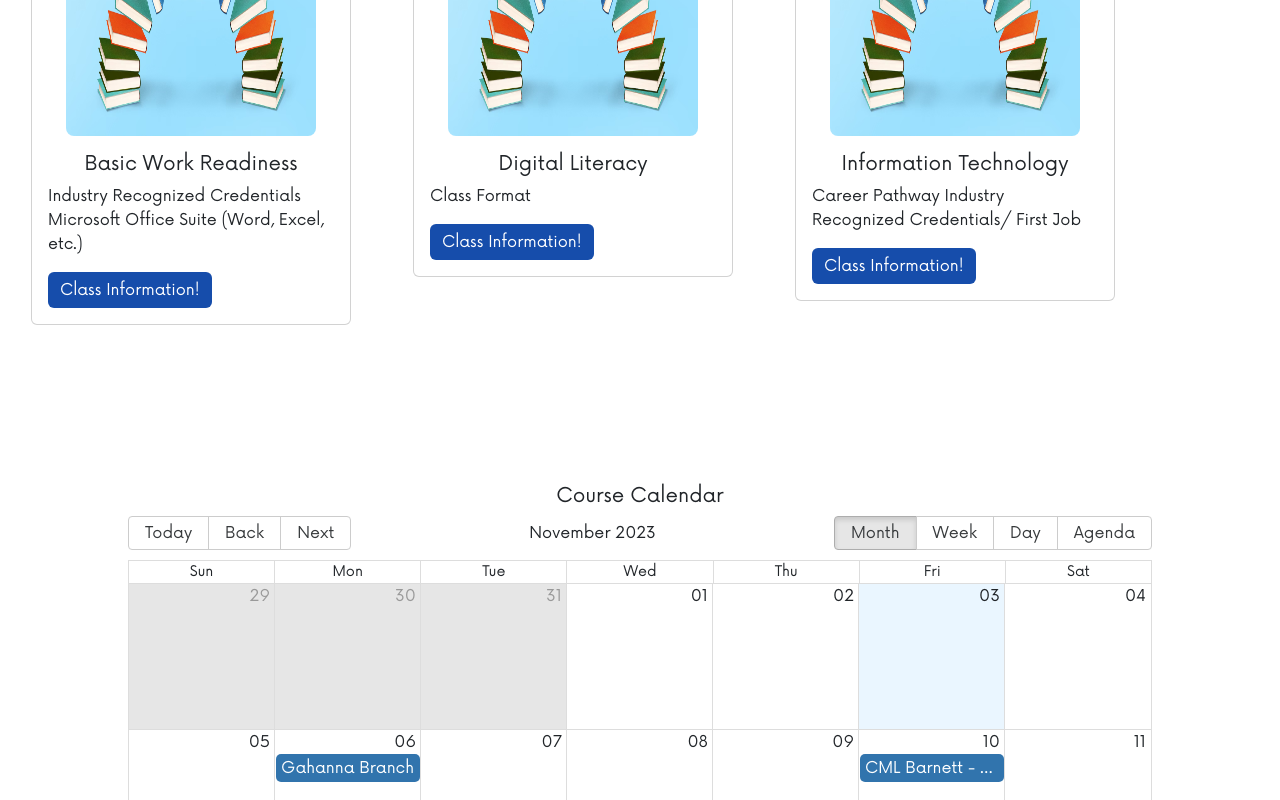
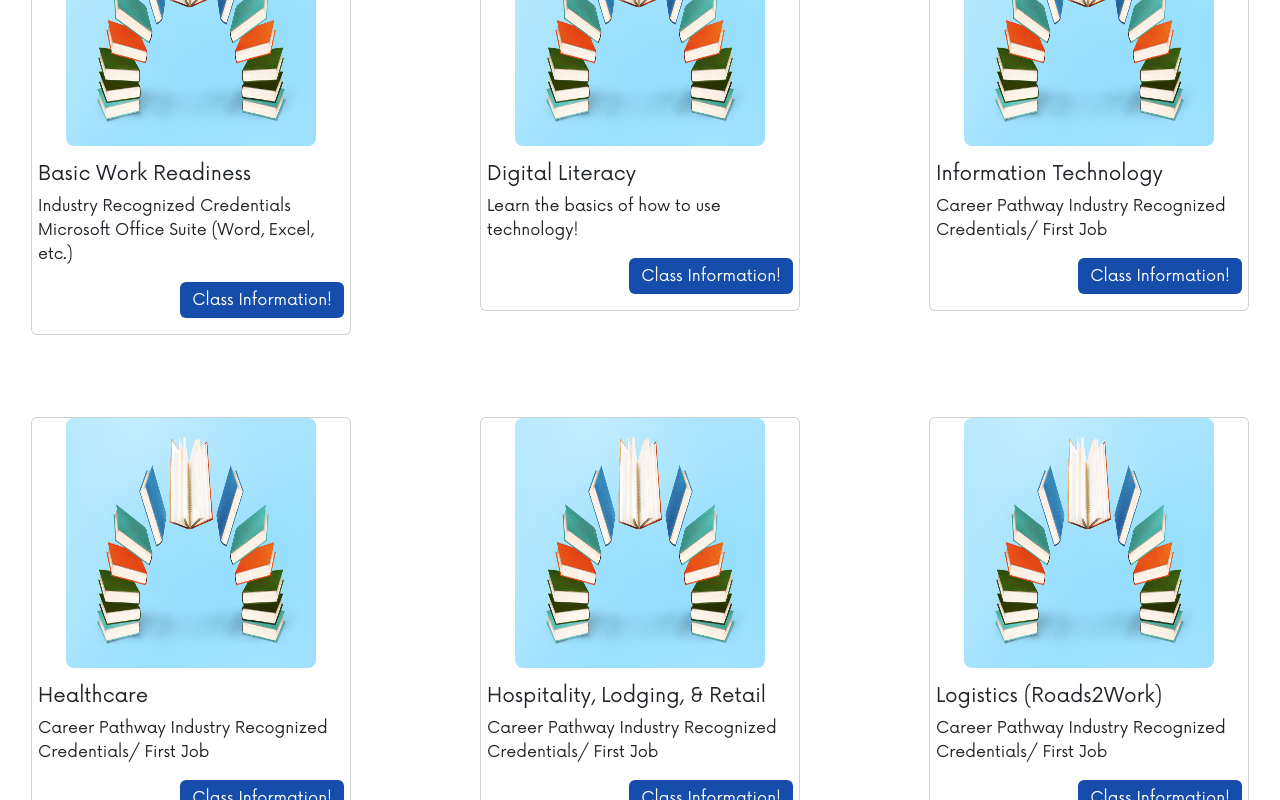
Before and after one commit to cfgcolumbus23/Team-3, a React (Create React App) app in the folder mern/client/: page / in a window 1280 px wide. Shown: the part 440-1240 px from the top of the page. Built offline with nearby package versions, Linux system fonts and the light colour scheme; no server answers.

Commit message:
fixed flex issue

```diff
--- a/mern/client/src/components/ClassCard.css
+++ b/mern/client/src/components/ClassCard.css
@@ -8,6 +8,7 @@ CardText {
 .custom-btn {
     background-color: rgb(22, 77, 171) !important;
     border: #fff !important;
+    justify-content: center;
 }
 
 .custom-card {
--- a/mern/client/src/components/ClassCard.js
+++ b/mern/client/src/components/ClassCard.js
@@ -26,7 +26,7 @@ return (
               <CardText> {requirements} </CardText>
               <CardText> {schedule} </CardText>
               <Popup trigger={<Button className="custom-btn" >Class Information!</Button> } modal nested>
-              {close => <span> <Button onClick={close}>close</Button> <div className="header"><h3>{name}</h3></div><div className="content"><h5>{description}</h5></div> <p>{about}</p> <p>{requirements}</p> <p>{schedule}</p>
+              {close => <span> <Button onClick={close}>close</Button> <div className="header"><h3>{name}</h3></div><div className="content"><h5>{description}</h5> {about} <p>{requirements}</p> <p>{schedule}</p></div>
                 </span>}
               </Popup>
           </CardBody>
--- a/mern/client/src/pages/Course.css
+++ b/mern/client/src/pages/Course.css
@@ -1,6 +1,11 @@
 .card-body {
-    width: 50%;
-    flex: 1 1 auto;
-    padding: var(--bs-card-spacer-y) var(--bs-card-spacer-x);
-    color: var(--bs-card-color);
-}
+    display: flex;
+    flex-wrap: wrap;
+    justify-content: space-between; /* You can adjust the alignment as needed */
+    margin: 0 -10px; /* Adjust the margin to create spacing between cards */
+  }
+
+  .card-group {
+    flex: 0 0 calc(33.33% - 20px); /* Adjust the width of each card as needed, with margin included */
+    margin: 10px; /* Create spacing between cards */
+  }
--- a/mern/client/src/pages/Course.js
+++ b/mern/client/src/pages/Course.js
@@ -4,22 +4,22 @@ import CourseCalender from '../components/Calendar';
 import React from 'react';
 import 'reactjs-popup/dist/index.css';
 import { Card, CardGroup } from 'reactstrap';
-
+import "./Course.css"
 const Course = () => {
   const items = [
     {
       id: 1,
       name: 'Basic Work Readiness',
       description: 'Industry Recognized Credentials Microsoft Office Suite (Word, Excel, etc.)',
-      about: 'About the class content...',
+      about: 'Class Format: Remote or utilize Upskilling Lab with computer and wifi at Goodwill Columbus',
       requirements: 'Requirements for the class...',
       schedule: 'Class schedule information...',
     },
     {
     id: 2,
       name: 'Digital Literacy',
-      description: 'Class Format',
-      about: 'About the class content...',
+      description: 'Learn the basics of how to use technology!',
+      about: 'Class Format: In person -- Monday thru Friday at Columbus Metropolitan Libraries',
       requirements: 'Requirements for the class...',
       schedule: 'Class schedule information...',
     },
@@ -27,11 +27,34 @@ const Course = () => {
     id: 3,
       name: 'Information Technology',
       description: 'Career Pathway Industry Recognized Credentials/ First Job',
+      about: 'Certifications in \\nCompTIA A+ or Google IT Support Professional \\n Facebook Social Media Marketing Professional Certification',
+      requirements: 'Requirements for the class...',
+      schedule: 'Class schedule information...',
+    },
+    {
+    id: 4,
+      name: 'Healthcare',
+      description: 'Career Pathway Industry Recognized Credentials/ First Job',
       about: 'About the class content...',
       requirements: 'Requirements for the class...',
       schedule: 'Class schedule information...',
     },
-
+    {
+    id: 5,
+    name: 'Hospitality, Lodging, & Retail',
+    description: 'Career Pathway Industry Recognized Credentials/ First Job',
+    about: 'About the class content...',
+    requirements: 'Requirements for the class...',
+    schedule: 'Class schedule information...',
+  },
+  {
+    id: 6,
+    name: 'Logistics (Roads2Work)',
+    description: 'Career Pathway Industry Recognized Credentials/ First Job',
+    about: 'About the class content...',
+    requirements: 'Requirements for the class...',
+    schedule: 'Class schedule information...',
+  },
   ];
   return (
     <div class= "course">
--- a/mern/client/src/pages/Home.css
+++ b/mern/client/src/pages/Home.css
@@ -2,11 +2,15 @@ Card {
     color: "light";
 }
 .card-body {
-    width: 100%;
-    flex: 1 1 auto;
-    padding: var(--bs-card-spacer-y) var(--bs-card-spacer-x);
-    color: var(--bs-card-color);
-}
+    display: flex;
+    flex-wrap: wrap;
+    justify-content: space-between; /* You can adjust the alignment as needed */
+    margin: 0 -10px; /* Adjust the margin to create spacing between cards */
+    }
+.card-group {
+    flex: 0 0 calc(33.33% - 20px); /* Adjust the width of each card as needed, with margin included */
+    margin: 10px; /* Create spacing between cards */
+    }
 img, svg {
     border-radius: 8px;
 
```
